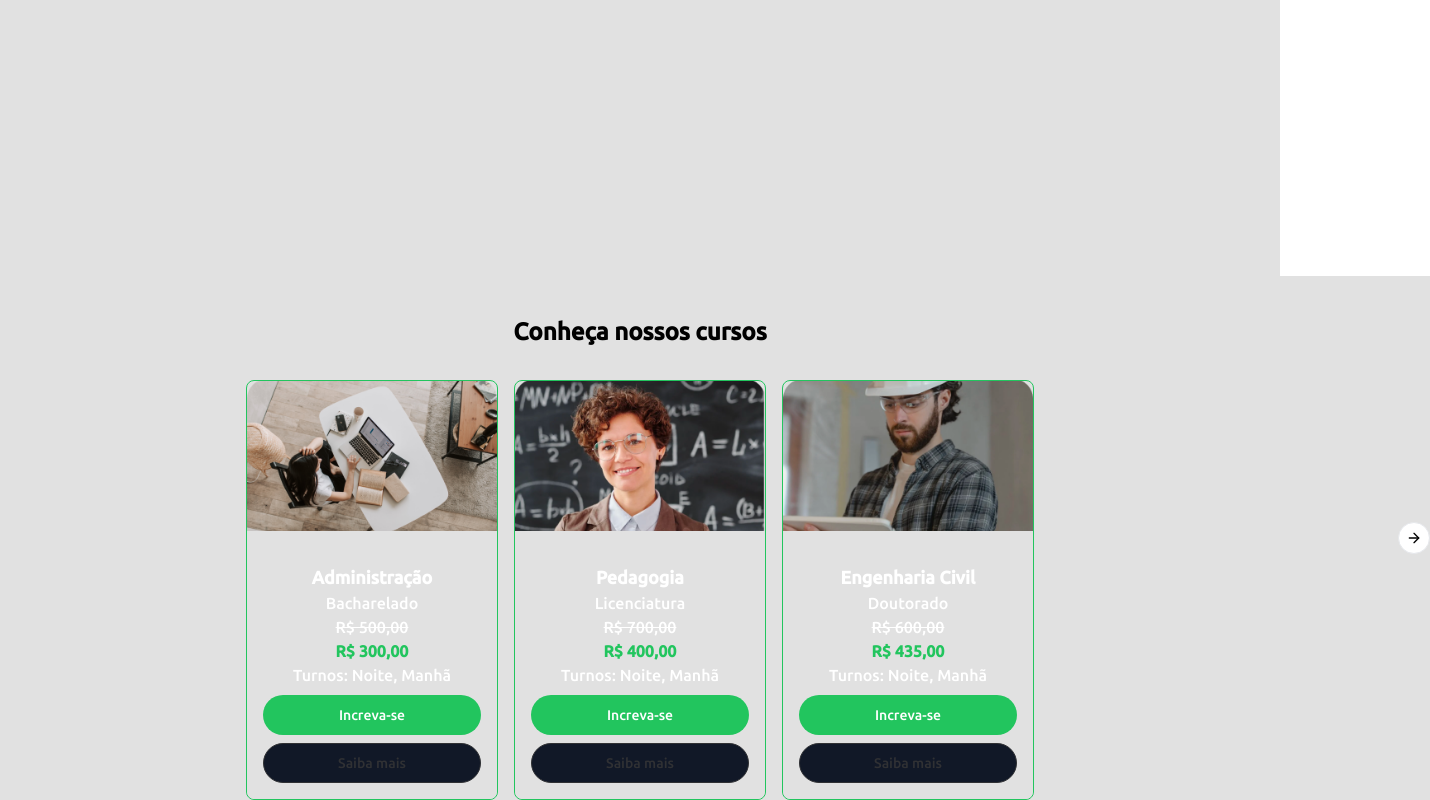
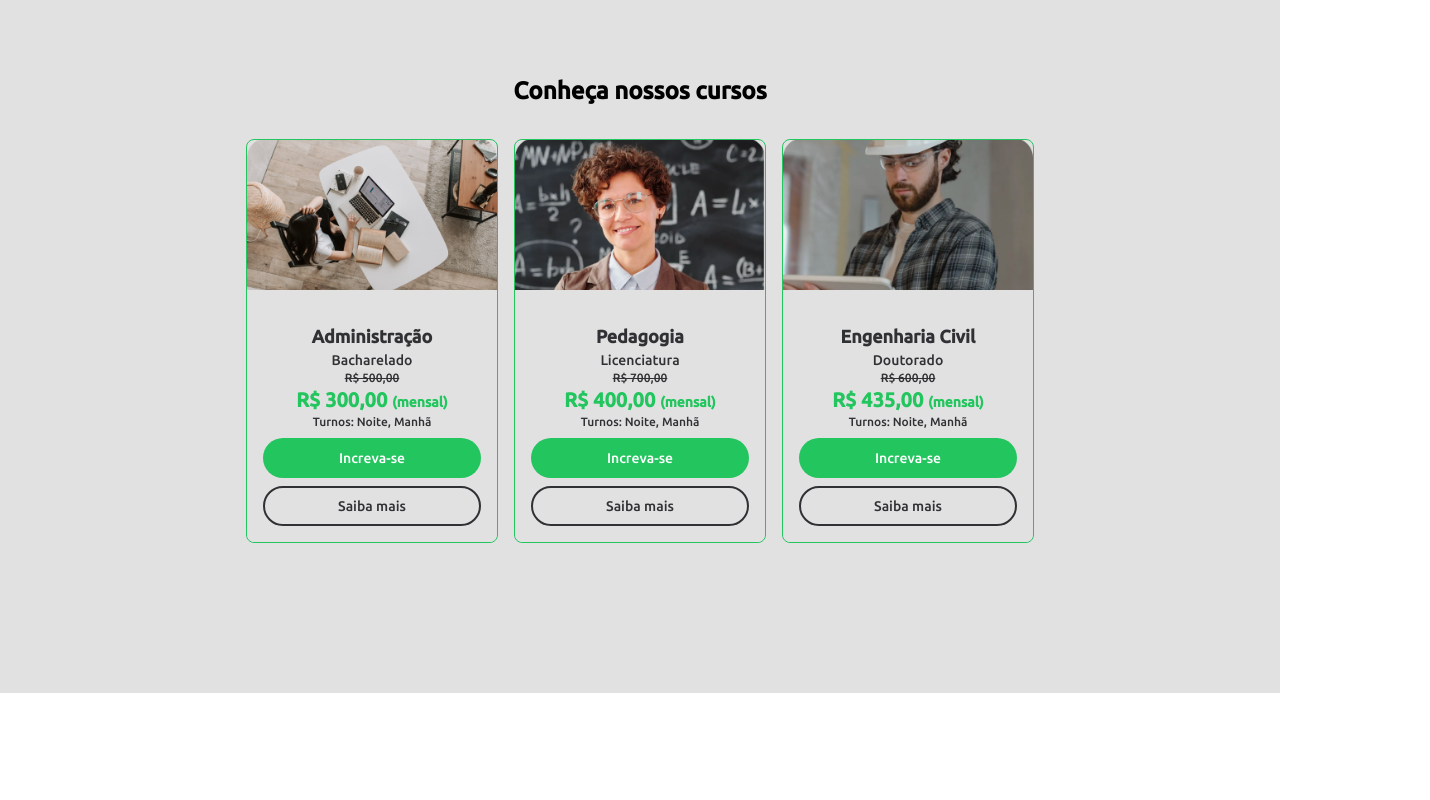
Before and after one commit to FFaem/Site_Faem, a Next.js app: page / in a window 1280 px wide. Shown: the part 746-1546 px from the top of the page, 1430 px wide, since content can reach past the window. After the commit the page ends 1439 px from the top, so only its background shows below. Built offline with nearby package versions, Linux system fonts and the light colour scheme.

Commit message:
UPDATE -
Retomando versão anterior devido ao um erro no codigo

```diff
--- a/src/app/page.tsx
+++ b/src/app/page.tsx
@@ -14,7 +14,6 @@ export default function Home() {
     <main className="bg-medium dark:bg-dark">
         <Menu/>
         <Slider/>
-
         <Jobs/>
 
 
--- a/src/components/component/jobs.tsx
+++ b/src/components/component/jobs.tsx
@@ -1,111 +1,74 @@
-"use client"
-import { CarouselItem, CarouselContent, CarouselPrevious, CarouselNext, Carousel } from "@/components/ui/carousel"
 import { Button } from "@/components/ui/button"
 
 export function Jobs() {
-  const cursos = [
-    {
-      nome: "Administração",
-      tipo: "Bacharelado",
-      precoOriginal: "R$ 500,00",
-      precoComDesconto: "R$ 300,00",
-      turnos: "Noite, Manhã",
-      imagem: "/images/administração.png"
-    },
-    {
-      nome: "Pedagogia",
-      tipo: "Licenciatura",
-      precoOriginal: "R$ 700,00",
-      precoComDesconto: "R$ 400,00",
-      turnos: "Noite, Manhã",
-      imagem: "/images/pedagogia.png"
-    },
-    {
-      nome: "Engenharia Civil",
-      tipo: "Doutorado",
-      precoOriginal: "R$ 600,00",
-      precoComDesconto: "R$ 435,00",
-      turnos: "Noite, Manhã",
-      imagem: "/images/engenharia civil.png"
-    },
+  return (
+    <div className="bg-medium flex justify-center items-center h-screen  dark:bg-dark custom-mt">
+      {/* Container centralizado para todo o conteúdo */}
+      <div className="flex flex-col items-center w-full px-4">
+        {/* Título centralizado */}
+        <h1 className="text-black text-2xl font-bold text-center my-8 dark:text-white">Conheça nossos cursos</h1>
 
-    {
-      nome: "Administração",
-      tipo: "Bacharelado",
-      precoOriginal: "R$ 500,00",
-      precoComDesconto: "R$ 300,00",
-      turnos: "Noite, Manhã",
-      imagem: "/images/administração.png"
-    },
-    {
-      nome: "Pedagogia",
-      tipo: "Licenciatura",
-      precoOriginal: "R$ 700,00",
-      precoComDesconto: "R$ 400,00",
-      turnos: "Noite, Manhã",
-      imagem: "/images/pedagogia.png"
-    },
-    {
-      nome: "Engenharia Civil",
-      tipo: "Doutorado",
-      precoOriginal: "R$ 600,00",
-      precoComDesconto: "R$ 435,00",
-      turnos: "Noite, Manhã",
-      imagem: "/images/engenharia civil.png"
-    },
-    // Adicione mais cursos conforme necessário...
-  ];
 
-  // Função para dividir os cursos em grupos de 3
-  const chunkArray = (arr, size) =>
-    arr.length ? [arr.slice(0, size), ...chunkArray(arr.slice(size), size)] : [];
+        {/* Container para os cards com espaçamento e scroll horizontal */}
+        <div className="flex justify-center gap-4 overflow-x-auto">
+          {/* Primeiro card: Administração */}
+          <div className="flex-none border-green-500 flex flex-col items-center rounded-lg border border-gray-200 dark:border-white-500">
+            <img
+              alt="Administração"
+              className="h-[150px] w-[250px] rounded-t-lg object-cover"
+              src="/images/administração.png"
+              style={{ aspectRatio: "250/150", objectFit: "cover" }}
+            />
+            <div className="mt-4 flex w-full flex-col items-center rounded-b-lg bg-medium p-4 text-white dark:bg-dark">
+              <h3 className="text-lg font-bold text-dark dark:text-white">Administração</h3>
+              <p className="text-sm text-dark dark:text-white">Bacharelado</p>
+              <p className="text-xs line-through text-dark dark:text-white">R$ 500,00</p>
+              <p className="text-xl font-bold text-green-500">R$ 300,00 <span className="text-sm">(mensal)</span></p>
+              <p className="text-xs text-dark dark:text-white">Turnos: Noite, Manhã</p>
+              <Button className="mt-2 w-full bg-green-500 text-white dark:bg-green-700 dark:text-white">Increva-se</Button>
+              <Button className="mt-2 w-full border-2 border-dark bg-medium text-dark dark:bg-dark dark:text-white dark:border-white">Saiba mais</Button>
+            </div>
+          </div>
 
-  const cursosAgrupados = chunkArray(cursos, 3);
+          {/* Segundo card: Pedagogia */}
+          <div className="flex-none hidden md:flex border-green-500 flex flex-col items-center rounded-lg border border-gray-200 dark:border-white-500">
+            <img
+              alt="Pedagogia"
+              className="h-[150px] w-[250px] rounded-t-lg object-cover"
+              src="/images/pedagogia.png"
+              style={{ aspectRatio: "250/150", objectFit: "cover" }}
+            />
+            <div className="mt-4 flex w-full flex-col items-center rounded-b-lg bg-medium p-4 text-white dark:bg-dark">
+              <h3 className="text-lg font-bold text-dark dark:text-white">Pedagogia</h3>
+              <p className="text-sm text-dark dark:text-white">Licenciatura</p>
+              <p className="text-xs line-through text-dark dark:text-white">R$ 700,00</p>
+              <p className="text-xl font-bold text-green-500">R$ 400,00 <span className="text-sm">(mensal)</span></p>
+              <p className="text-xs text-dark dark:text-white">Turnos: Noite, Manhã</p>
+              <Button className="mt-2 w-full bg-green-500 text-white dark:bg-green-700 dark:text-white">Increva-se</Button>
+              <Button className="mt-2 w-full border-2 border-dark bg-medium text-dark dark:bg-dark dark:text-white dark:border-white">Saiba mais</Button>
+            </div>
+          </div>
 
-  return (
-
-    <div className="bg-medium flex flex-col justify-center items-center h-screen dark:bg-dark custom-mt">
-    <div className="bg-medium flex justify-center items-center h-screen dark:bg-dark custom-mt">
-      <Carousel key="jobs-carousel">
-      <h1 className="text-black text-2xl font-bold text-center my-8 mt-10 dark:text-white">Conheça nossos cursos</h1>
-        <CarouselContent className="mt-13">
-
-          {cursosAgrupados.map((grupo, index) => (
-            <CarouselItem key={`grupo-${index}`} className="flex justify-center gap-4">
-              {grupo.map((curso) => (
-                <div key={curso.nome} className="min-w-[250px] border-green-500 flex flex-col items-center rounded-lg border border-gray-200 dark:border-gray-700">
-
-                  <img alt={curso.nome} src={curso.imagem} className="h-[150px] w-[250px] rounded-t-lg object-cover"/>
-                  <div className="mt-4 flex w-full flex-col items-center rounded-b-lg bg-medium p-4 text-white dark:bg-dark">
-                    <h3 className="text-lg font-bold">{curso.nome}</h3>
-                    <p>{curso.tipo}</p>
-                    <p className="line-through">{curso.precoOriginal}</p>
-                    <p className="text-green-500 font-bold">{curso.precoComDesconto}</p>
-                    <p>Turnos: {curso.turnos}</p>
-                    <Button className="mt-2 w-full bg-green-500 text-white">Increva-se</Button>
-                    <Button className="mt-2 w-full border border-dark text-dark">Saiba mais</Button>
-                  </div>
-                </div>
-              ))}
-            </CarouselItem>
-          ))}
-        </CarouselContent>
-        <CarouselPrevious className="absolute left-0 z-10" />
-        <CarouselNext className="absolute right-0 z-10" />
-      </Carousel>
+          {/* Terceiro card: Engenharia Civil */}
+          <div className="flex-none hidden md:flex border-green-500 flex flex-col items-center rounded-lg border border-gray-200 dark:border-white-500">
+            <img
+              alt="Engenharia Civil"
+              className="h-[150px] w-[250px] rounded-t-lg object-cover"
+              src="/images/engenharia civil.png"
+              style={{ aspectRatio: "250/150", objectFit: "cover" }}
+            />
+            <div className="mt-4 flex w-full flex-col items-center rounded-b-lg bg-medium p-4 text-white dark:bg-dark">
+              <h3 className="text-lg font-bold text-dark dark:text-white">Engenharia Civil</h3>
+              <p className="text-sm text-dark dark:text-white">Doutorado</p>
+              <p className="text-xs line-through text-dark dark:text-white">R$ 600,00</p>
+              <p className="text-xl font-bold text-green-500">R$ 435,00 <span className="text-sm">(mensal)</span></p>
+              <p className="text-xs text-dark dark:text-white">Turnos: Noite, Manhã</p>
+              <Button className="mt-2 w-full bg-green-500 text-white dark:bg-green-700 dark:text-white">Increva-se</Button>
+              <Button className="mt-2 w-full border-2 border-dark bg-medium text-dark dark:bg-dark dark:text-white dark:border-white">Saiba mais</Button>
+            </div>
+          </div>
         </div>
-
-      <style jsx global>{`
-        @media (max-width: 768px) {
-          .carousel-item {
-            display: flex !important;
-            justify-content: center;
-          }
-          .carousel-item > div:not(:nth-child(2)) {
-            display: none;
-          }
-        }
-      `}</style>
+      </div>
     </div>
-  );
+  )
 }
```
